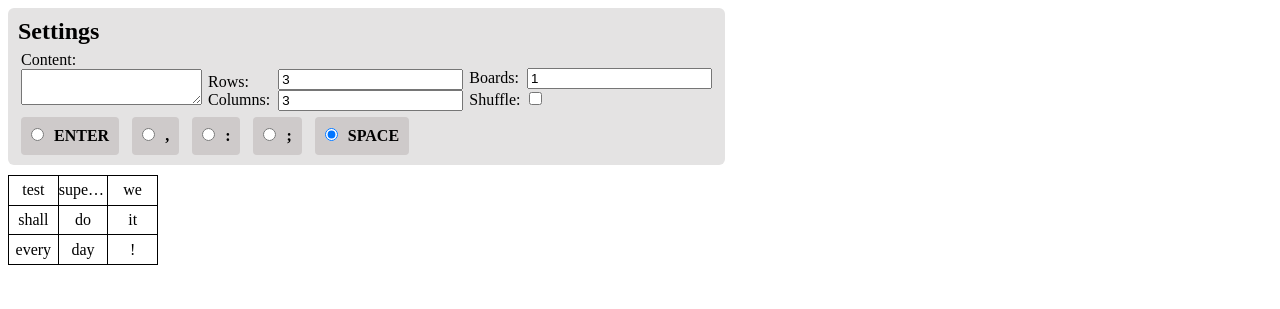
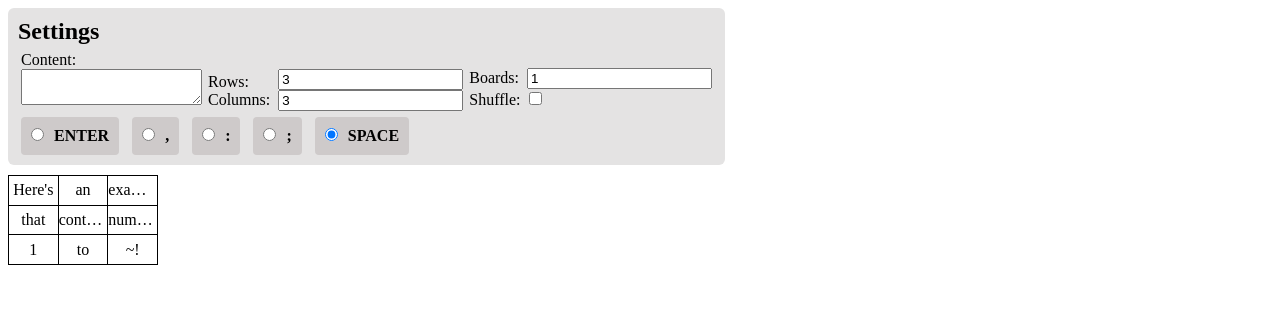
Before and after one commit to BingoGenerator/BingoGenerator, an Angular app: page / in a window 1280 px wide. Shown: the top 309 px of the page. Built offline with nearby package versions, Linux system fonts and the light colour scheme.

Commit message:
Simplify file and class dependencies

```diff
--- a/src/app/selection/selection.component.ts
+++ b/src/app/selection/selection.component.ts
@@ -2,7 +2,6 @@ import { Component, OnInit } from '@angular/core';
 import { shuffle } from 'underscore';
 import { Delimiters, Delimiter } from '../utilities/delimiters';
 import { Board } from '../utilities/interfaces';
-import { environment } from '../../environments/environment';
 
 @Component({
     selector: 'app-selection',
@@ -18,8 +17,8 @@ export class SelectionComponent implements OnInit {
         this.columns = 3;
         this.doShuffle = false;
         this.defaultElement = "";
-        this.rawString = environment.exampleString;
         this.stringDelimiter = Delimiters.find(x => x.displayName == Delimiters[4].displayName);
+        this.rawString = "Here's an example that contains numbers 1 to ~!";
         this.elements = [];
         this.recreateContent();
     }
--- a/src/environments/environment.prod.ts
+++ b/src/environments/environment.prod.ts
@@ -1,4 +1,3 @@
 export const environment = {
-    production: true,
-    exampleString: ''
+    production: true
 };
--- a/src/environments/environment.ts
+++ b/src/environments/environment.ts
@@ -3,8 +3,7 @@
 // The list of file replacements can be found in `angular.json`.
 
 export const environment = {
-  production: false,
-  exampleString: "test supercalifradilisticexpialidocious we shall do it every day !"
+    production: false
 };
 
 /*
```
